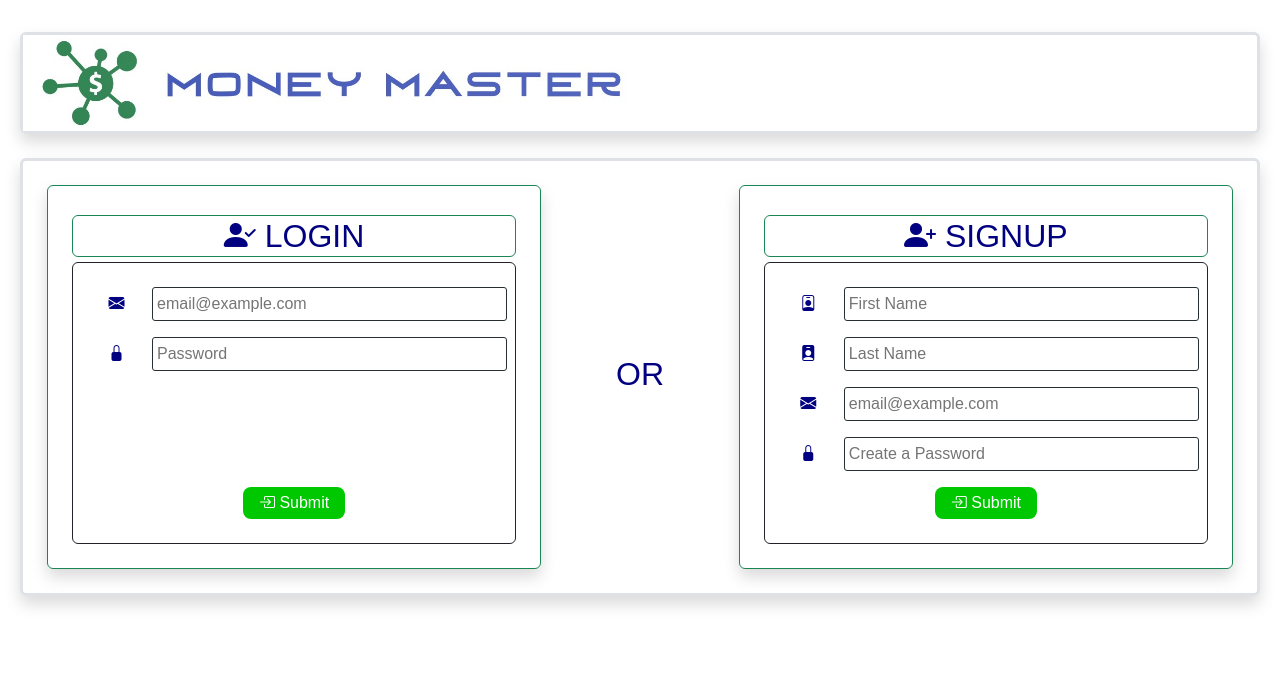
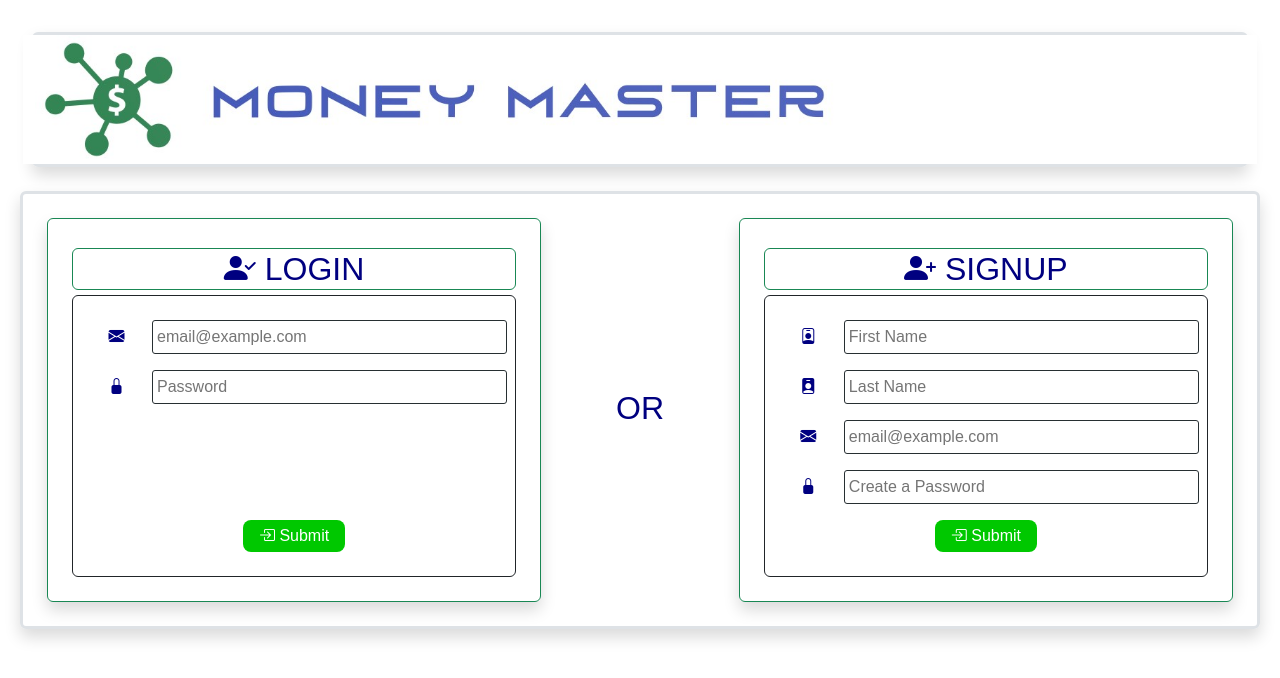
Before and after one commit to austinoler/budget_planner, a React (Vite) app in the folder client/: page / in a window 1280 px wide. Shown: the top 678 px of the page. Built offline with nearby package versions, Linux system fonts and the light colour scheme; some icons are missing.

Commit message:
navbar and login styling changes

```diff
--- a/client/src/components/Nav/index.jsx
+++ b/client/src/components/Nav/index.jsx
@@ -7,15 +7,15 @@ function Nav() {
     if (Auth.loggedIn()) {
       return (
         <ul className="flex-row">
-          <li className="mx-1">
+          <li className="ms-6 list-inline">
             <Link to="/">
-              My Budget
+            <h6 className= "fw-bold"><i class="bi bi-cash"></i> My Budgets</h6>
             </Link>
           </li>
-          <li className="mx-1">
+          <li className="ms-4 list-inline">
             {/* this is not using the Link component to logout or user and then refresh the application to the start */}
             <a href="/" onClick={() => Auth.logout()}>
-              Logout
+              <h6 className= "fw-bold"><i class="bi bi-box-arrow-left"></i> Logout</h6>
             </a>
           </li>
         </ul>
@@ -25,10 +25,10 @@ function Nav() {
   }
 
   return (
-    <div className="row shadow rounded border border-3 mb-4">
-    <header className="col-6 d-inline">
-      <img src="./src/assets/images/money-master-logo.jpeg" alt="Money Master Logo" className="w-100 col-6"></img>
-      <nav className="col-6 d-inline">
+    <div className="flex shadow rounded border border-3 mb-4 ">
+    <header className="row">
+      <img src="./src/assets/images/money-master-logo.jpeg" alt="Money Master Logo" className="col-8"></img>
+      <nav className="col-4 d-flex align-items-end">
         {showNavigation()}
       </nav>
     </header>
```
